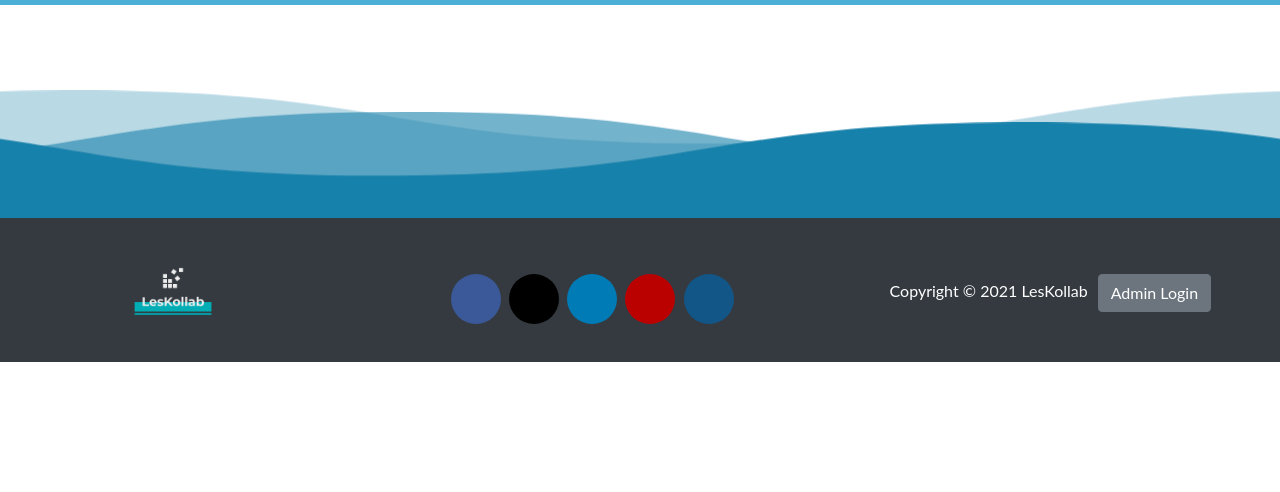
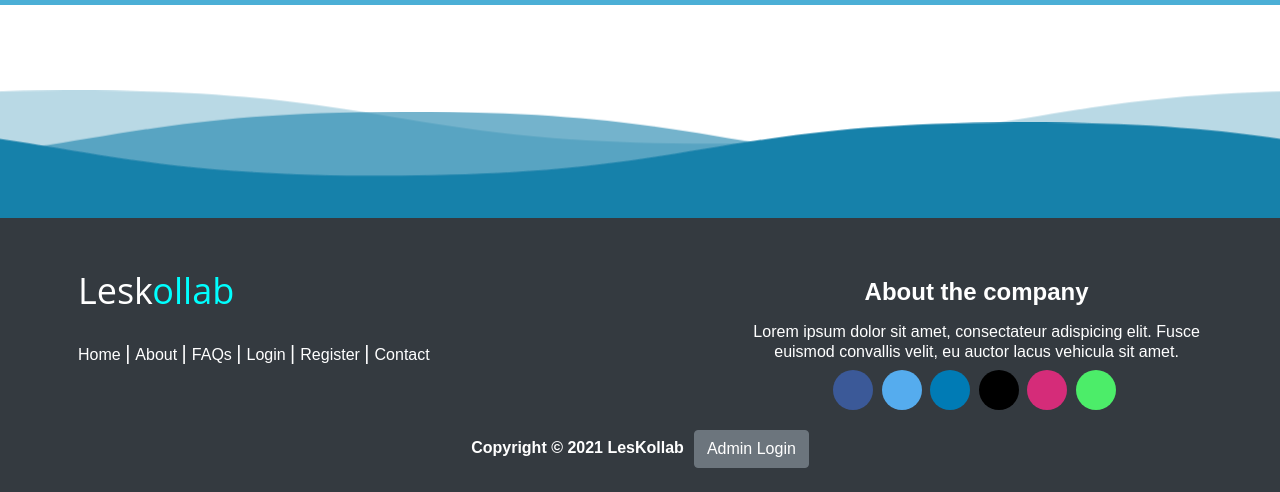
Before and after one commit to Spectrum-CETB/LesKollab, a PHP site: page /index.php in a window 1280 px wide. Shown: the part 1509-2001 px from the top of the page. Before the commit the page ends 1871 px from the top, so only its background shows below. Run offline with PHP 8.4, Linux system fonts and the light colour scheme; some libraries are stand-ins or nearby versions; some web fonts are replaced.

Commit message:
footer enhanced

```diff
--- a/assets/css/styles.css
+++ b/assets/css/styles.css
@@ -600,35 +600,202 @@ svg {
 
 /* css for wave ends */
 
-/* css for social media icos */
 
-.footerlogo {
-  width: 8rem;
-  height: 8rem;
+/* new footer */
+.footer-distributed {
+  background: #666;
+  box-shadow: 0 1px 1px 0 rgba(0, 0, 0, 0.12);
+  box-sizing: border-box;
+  width: 100%;
+  text-align: left;
+  font: bold 16px sans-serif;
+  padding: 55px 50px;
 }
 
-.copyright {
-  margin-top: 5vh;
+.footer-distributed .footer-left,
+.footer-distributed .footer-center,
+.footer-distributed .footer-right {
+  display: inline-block;
+  vertical-align: top;
 }
 
+/* Footer left */
+
+
+
+/* The company logo */
+
+.footer-distributed h3 {
+  color: #ffffff;
+  font: normal 36px 'Open Sans', cursive;
+  margin: 0;
+}
+
+.footer-distributed h3 span {
+  color: aqua;
+}
+
+/* Footer links */
+
+.footer-distributed .footer-links {
+  color: #ffffff;
+  margin: 20px 0 12px;
+  padding: 0;
+}
+
+.footer-distributed .footer-links a {
+  display: inline-block;
+  line-height: 1.8;
+  font-weight: 400;
+  text-decoration: none;
+  color: inherit;
+}
+
+.footer-distributed .footer-company-name {
+  color: #222;
+  font-size: 14px;
+  font-weight: normal;
+  margin: 0;
+}
+
+/* Footer Center */
+
+
+
+.footer-distributed .footer-center .inner-footer-center i {
+  background-color: red !important;
+  color: #ffffff;
+  font-size: 25px;
+  width: 38px;
+  height: 38px;
+  border-radius: 50%;
+  text-align: center;
+  line-height: 42px;
+  margin: 10px 15px;
+  vertical-align: middle;
+}
+
+.footer-distributed .footer-center i.fa-envelope {
+  font-size: 17px;
+  line-height: 38px;
+}
+
+.footer-distributed .footer-center p {
+  display: inline-block;
+  color: #ffffff;
+  font-weight: 400;
+  vertical-align: middle;
+  margin: 0;
+}
+
+.footer-distributed .footer-center p span {
+  display: block;
+  font-weight: normal;
+  font-size: 14px;
+  line-height: 2;
+}
+
+.footer-distributed .footer-center p a {
+  color: lightseagreen;
+  text-decoration: none;
+  ;
+}
+
+.footer-distributed .footer-links a:before {
+  content: "|";
+  font-weight: 300;
+  font-size: 20px;
+  left: 0;
+  color: #fff;
+  display: inline-block;
+  padding-right: 5px;
+}
+
+.footer-distributed .footer-links .link-1:before {
+  content: none;
+}
+
+/* Footer Right */
+
+
+.footer-distributed .footer-company-about {
+  line-height: 20px;
+  color: #fff;
+  font-size:1rem;
+  font-weight: normal;
+  margin: 0;
+}
+
+.footer-distributed .footer-company-about span {
+  display: block;
+  color: #ffffff;
+  font-size: 1.5rem;
+  font-weight: bold;
+  margin-bottom: 20px;
+  margin-top: 2vh;
+}
+
+
+/* If you don't want the footer to be responsive, remove these media queries */
+
+@media (max-width: 880px) {
+
+  .footer-distributed {
+    font: bold 14px sans-serif;
+  }
+
+  .footer-distributed .footer-left,
+  .footer-distributed .footer-right {
+    display: block;
+    width: 100%;
+    text-align: center;
+  }
+
+  .footer-distributed .footer-center i {
+    margin-left: 0;
+  }
+
+  .footer-distributed .footer-center
+  {
+    display: block;
+    width: 100%;
+    text-align: center;
+  }
+.footer-center .inner-footer-center
+{
+ width:90%;
+ margin:auto;
+ text-align: center;
+}
+.footer-distributed .footer-company-about span {
+  margin-bottom:2vh;
+  margin-top: 7vh;
+}
+.footer-distributed .footer-company-about
+{
+  margin-bottom:5vh;
+}
+}
+
+
 /* css for social media icons */
+
 .rounded-social-buttons {
   text-align: center;
-  margin-top: 6vh;
 }
 
 .rounded-social-buttons .social-button {
   display: inline-block;
   position: relative;
   cursor: pointer;
-  width: 3.125rem;
-  height: 3.125rem;
+  width: 2.5rem;
+  height: 2.5rem;
   border: 0.125rem solid transparent;
   padding: 0;
   text-decoration: none;
   text-align: center;
   color: #fefefe;
-  font-size: 1.5625rem;
+  font-size: 1.2rem;
   font-weight: normal;
   line-height: 2em;
   border-radius: 1.6875rem;
@@ -637,40 +804,33 @@ svg {
   margin-bottom: 0.25rem;
 }
 
-.rounded-social-buttons .social-button:hover,
-.rounded-social-buttons .social-button:focus {
+.rounded-social-buttons .social-button:hover, .rounded-social-buttons .social-button:focus {
   -webkit-transform: rotate(360deg);
-  -ms-transform: rotate(360deg);
-  transform: rotate(360deg);
+      -ms-transform: rotate(360deg);
+          transform: rotate(360deg);
 }
 
-.rounded-social-buttons .fa-github,
-.fa-facebook-f,
-.fa-linkedin,
-.fa-youtube,
-.fa-instagram {
-  font-size: 25px;
+.rounded-social-buttons .fa-twitter,.rounded-social-buttons .fa-facebook-f,.rounded-social-buttons .fa-linkedin,.rounded-social-buttons .fa-instagram ,.rounded-social-buttons .fa-github ,.rounded-social-buttons .fa-whatsapp {
+  font-size: 20px;
 }
 
 .rounded-social-buttons .social-button.facebook {
   background: #3b5998;
 }
 
-.rounded-social-buttons .social-button.facebook:hover,
-.rounded-social-buttons .social-button.facebook:focus {
+.rounded-social-buttons .social-button.facebook:hover, .rounded-social-buttons .social-button.facebook:focus {
   color: #3b5998;
   background: #fefefe;
   border-color: #3b5998;
 }
 
-.rounded-social-buttons .social-button.github {
-  background: black;
+.rounded-social-buttons .social-button.twitter {
+  background: #55acee;
 }
 
-.rounded-social-buttons .social-button.github:hover,
-.rounded-social-buttons .social-button.github:focus {
-  color: black;
-  background: #fff;
+.rounded-social-buttons .social-button.twitter:hover, .rounded-social-buttons .social-button.twitter:focus {
+  color: #55acee;
+  background: #fefefe;
   border-color: #55acee;
 }
 
@@ -678,47 +838,39 @@ svg {
   background: #007bb5;
 }
 
-.rounded-social-buttons .social-button.linkedin:hover,
-.rounded-social-buttons .social-button.linkedin:focus {
+.rounded-social-buttons .social-button.linkedin:hover, .rounded-social-buttons .social-button.linkedin:focus {
   color: #007bb5;
   background: #fefefe;
   border-color: #007bb5;
 }
 
-.rounded-social-buttons .social-button.youtube {
-  background: #bb0000;
+.rounded-social-buttons .social-button.github {
+  background: black;
 }
 
-.rounded-social-buttons .social-button.youtube:hover,
-.rounded-social-buttons .social-button.youtube:focus {
-  color: #bb0000;
-  background: #fefefe;
-  border-color: #bb0000;
+.rounded-social-buttons .social-button.github:hover, .rounded-social-buttons .social-button.github:focus {
+  color: black;
+  background: #ffff;
+  border-color: black;
 }
 
 .rounded-social-buttons .social-button.instagram {
-  background: #125688;
+  background: #d52c79;
 }
 
-.rounded-social-buttons .social-button.instagram:hover,
-.rounded-social-buttons .social-button.instagram:focus {
+.rounded-social-buttons .social-button.instagram:hover, .rounded-social-buttons .social-button.instagram:focus {
   color: #125688;
   background: #fefefe;
   border-color: #125688;
 }
-
-
-/* On screens that are 992px or less, set the background color to blue */
-@media screen and (max-width: 992px) {
-
-  .copyright,
-  .rounded-social-buttons {
-    margin-top: 2vh;
-  }
+.rounded-social-buttons .social-button.whatsapp {
+  background:#4ced69;
 }
-
-/* css for social media icons ends */
-
+.rounded-social-buttons .social-button.whatsapp:hover, .rounded-social-buttons .social-button.whatsapp:focus {
+  color:#4ced69;
+  background: #fefefe;
+  border-color:#4ced69 ;
+}
 
 /* for back to top button */
 html {
--- a/index.php
+++ b/index.php
@@ -399,31 +399,65 @@ consetetur sadipscing elitr, sed diam nonumy eirmod tempor invidunt ut labore et
   <!-- wave end -->
 
  <!-- Start Footer Section-->
-  <div class="container-fluid bg-dark footer px-1 text-center">
-    <div class="row col-12 pr-2 pl-5 py-2">
-      <div class="col-lg-3 pr-5">
-        <a href="index.php"><img src="assets/images/logo_footer.png" class="img-fluid footerlogo" alt=""></a>
+  <div class="footer-distributed pt-5 pb-2 px-0 bg-dark">
+    <div class="container px-2">
+
+      <div class="row">
+        <div class="col-lg-7 col-sm-11">
+          <div class="footer-left">
+
+            <h3>Lesk<span>ollab</span></h3>
+
+            <p class="footer-links">
+              <a href="index.php" class="link-1">Home</a>
+              <a href="#about_us">About</a>
+              <a href="#faq">FAQs</a>
+              <a href="#" data-toggle="modal" data-target="#modallogin">Login</a>
+              <a href="#" data-toggle="modal" data-target="#modalregister">Register</a>
+              <a href="#" data-toggle="modal" data-target="#modalregister">Contact</a>
+            </p>
+
+
           </div>
-      <div class="col-lg-5 px-0">
-        <div class="rounded-social-buttons">
+
+        </div>
+        <div class="col-lg-5 col-sm-11">
+          <div class="footer-right text-center">
+
+            <p class="footer-company-about">
+              <span>About the company</span>
+              Lorem ipsum dolor sit amet, consectateur adispicing elit. Fusce euismod convallis velit, eu auctor lacus
+              vehicula sit amet.
+            </p>
+
+            <div class="rounded-social-buttons my-2">
               <a class="social-button facebook" href="https://www.facebook.com/" target="_blank"><i
                   class="fab fa-facebook-f"></i></a>
-          <a class="social-button github" href="https://github.com/Spectrum-CETB/LesKollab" target="_blank"><i
-              class="fab fa-github"></i></a>
+              <a class="social-button twitter" href="https://www.twitter.com/" target="_blank"><i
+                  class="fab fa-twitter"></i></a>
               <a class="social-button linkedin" href="https://www.linkedin.com/" target="_blank"><i
                   class="fab fa-linkedin"></i></a>
-          <a class="social-button youtube" href="https://www.youtube.com/" target="_blank"><i
-              class="fab fa-youtube"></i></a>
+              <a class="social-button github" href="https://www.github.com" target="_blank"><i
+                  class="fab fa-github"></i></a>
               <a class="social-button instagram" href="https://www.instagram.com/" target="_blank"><i
                   class="fab fa-instagram"></i></a>
+              <a class="social-button whatsapp" href="https://web.whatsapp.com/" target="_blank"><i
+                  class="fab fa-whatsapp"></i></a>
+            </div>
+
+
+          </div>
+
         </div>
       </div>
-      <div class="col-lg-4 px-0 copyright">
+
+
+    </div>
+    <div class="container-fluid bg-dark px-1 text-center">
         <p class="text-white mt-2">Copyright &copy
           <?php echo date('Y'). " "; ?>LesKollab<span><a href="admin/admin_login.php" class="btn btn-secondary"
               style="margin-left:10px;">Admin Login</a></span>
         </p>
-      </div>
   </div>
   </div>
   <!--End Footer Section-->
```
Lines whose indentation alone changed are shown as unchanged.
